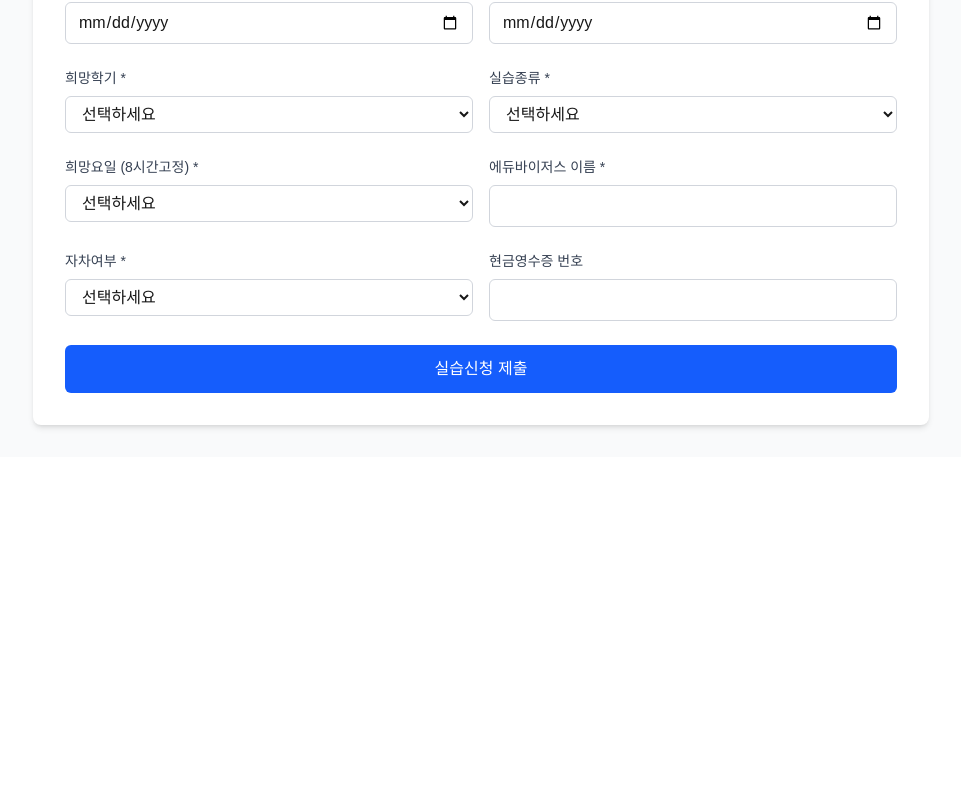
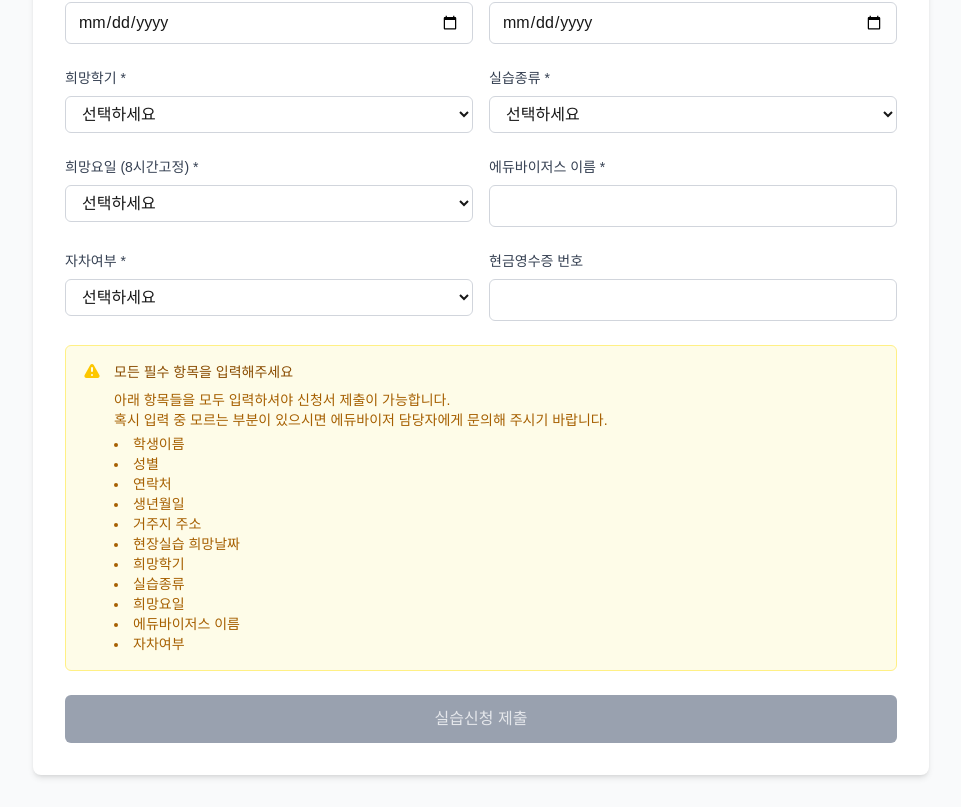
Before and after one commit to bp4sp4/korhrdsup, a Next.js app: page /consultation in a window 1280 px wide. Shown: the part 440-1247 px from the top of the page, without its empty margins (159-1120 px from the left). Before the commit the page ends 897 px from the top, so only its background shows below. Built offline with nearby package versions, Linux system fonts and the light colour scheme; no server answers.

Commit message:
update admin

```diff
--- a/src/app/admin/layout.tsx
+++ b/src/app/admin/layout.tsx
@@ -2,6 +2,7 @@
 
 import { useEffect, useState } from "react";
 import { getCurrentUser, getSession } from "@/lib/auth";
+import { supabase } from "@/lib/supabase";
 import { useRouter, usePathname } from "next/navigation";
 import AdminSidebar from "@/components/admin/AdminSidebar";
 import AdminHeader from "@/components/admin/AdminHeader";
@@ -13,14 +14,39 @@ export default function AdminLayout({
 }) {
   const [user, setUser] = useState<any>(null);
   const [loading, setLoading] = useState(true);
+  const [mounted, setMounted] = useState(false);
   const router = useRouter();
   const pathname = usePathname();
 
   useEffect(() => {
+    setMounted(true);
     checkAuth();
   }, []);
 
-  // 기본 페이지를 학생관리로 리다이렉트
+  // 세션 변경 감지
+  useEffect(() => {
+    if (!mounted) return;
+
+    const {
+      data: { subscription },
+    } = supabase.auth.onAuthStateChange(async (event, session) => {
+      console.log("Auth state changed:", event, session?.user?.email);
+
+      if (event === "SIGNED_IN" && session?.user) {
+        console.log("User signed in:", session.user.email);
+        setUser(session.user);
+        setLoading(false);
+      } else if (event === "SIGNED_OUT") {
+        console.log("User signed out");
+        setUser(null);
+        setLoading(false);
+        router.push("/admin/login");
+      }
+    });
+
+    return () => subscription.unsubscribe();
+  }, [mounted, router]);
+
   useEffect(() => {
     if (pathname === "/admin") {
       router.push("/admin/students");
@@ -29,7 +55,6 @@ export default function AdminLayout({
 
   const checkAuth = async () => {
     try {
-      // 환경 변수 확인
       if (
         !process.env.NEXT_PUBLIC_SUPABASE_URL ||
         !process.env.NEXT_PUBLIC_SUPABASE_ANON_KEY
@@ -40,13 +65,11 @@ export default function AdminLayout({
         return;
       }
 
-      // 타임아웃 설정 (5초)
       const timeoutPromise = new Promise((_, reject) =>
         setTimeout(() => reject(new Error("Auth timeout")), 5000)
       );
 
       const authPromise = async () => {
-        // 먼저 세션을 확인
         const { session, error: sessionError } = await getSession();
 
         if (sessionError) {
@@ -59,7 +82,6 @@ export default function AdminLayout({
           return { success: false, error: "No session" };
         }
 
-        // 세션이 있으면 사용자 정보 가져오기
         const { user, error: userError } = await getCurrentUser();
 
         if (userError || !user) {
@@ -96,23 +118,36 @@ export default function AdminLayout({
     return <>{children}</>;
   }
 
-  if (loading) {
+  // 클라이언트 사이드에서만 로딩 상태 렌더링
+  if (!mounted || loading) {
     return (
       <div className="min-h-screen flex items-center justify-center bg-gray-50">
         <div className="text-center">
           <div className="animate-spin rounded-full h-12 w-12 border-b-2 border-blue-600 mx-auto mb-4"></div>
           <div className="text-xl text-gray-600">로딩 중...</div>
           <div className="text-sm text-gray-500 mt-2">인증 확인 중입니다</div>
-          <div className="text-xs text-gray-400 mt-4">
-            로딩이 오래 걸리면 페이지를 새로고침해주세요
-          </div>
+          {mounted && (
+            <div className="text-xs text-gray-400 mt-4">
+              로딩이 오래 걸리면 페이지를 새로고침해주세요
+            </div>
+          )}
         </div>
       </div>
     );
   }
 
   if (!user) {
-    return null;
+    console.log("No user found, redirecting to login");
+    router.push("/admin/login");
+    return (
+      <div className="min-h-screen flex items-center justify-center bg-gray-50">
+        <div className="text-center">
+          <div className="text-xl text-gray-600">
+            사용자 정보를 확인하는 중...
+          </div>
+        </div>
+      </div>
+    );
   }
 
   return (
--- a/src/app/admin/login/page.tsx
+++ b/src/app/admin/login/page.tsx
@@ -52,8 +52,8 @@ export default function AdminLoginPage() {
           return;
         }
 
-        // 로그인 성공 시 학생관리 페이지로 이동
-        router.push("/admin/students");
+        // 로그인 성공 시 학생관리 페이지로 이동 (강제 새로고침)
+        window.location.href = "/admin/students";
       }
     } catch (err) {
       console.error("Login catch error:", err);
--- a/src/app/consultation/page.tsx
+++ b/src/app/consultation/page.tsx
@@ -39,6 +39,28 @@ export default function StudentApplicationForm() {
 
   const [isSubmitting, setIsSubmitting] = useState(false);
   const [submitStatus, setSubmitStatus] = useState<string>("");
+
+  // 필수 필드 검증 함수
+  const isFormValid = () => {
+    const requiredFields = [
+      "student_name",
+      "gender",
+      "phone",
+      "birth_date",
+      "address",
+      "preferred_practice_date",
+      "preferred_semester",
+      "practice_type",
+      "preferred_day",
+      "advisor_name",
+      "car_available",
+    ];
+
+    return requiredFields.every((field) => {
+      const value = formData[field as keyof StudentApplicationForm];
+      return value && value.trim() !== "";
+    });
+  };
 
   const handleInputChange = (
     e: React.ChangeEvent<
@@ -365,10 +387,19 @@ export default function StudentApplicationForm() {
                 className="w-full px-3 py-2 border border-gray-300 rounded-md focus:outline-none focus:ring-2 focus:ring-blue-500"
               >
                 <option value="">선택하세요</option>
-                <option value="현장실습">사회복지사</option>
-                <option value="인턴십">보육교사</option>
-                <option value="취업연계실습">한국어교원</option>
-                <option value="기타">평생교육사</option>
+                <option value="사회복지사 실습 160시간">
+                  사회복지사 실습 160시간
+                </option>
+                <option value="사회복지사 실습 120시간">
+                  사회복지사 실습 120시간
+                </option>
+                <option value="보육교사 실습 240시간">
+                  보육교사 실습 240시간
+                </option>
+                <option value="평생교육사 실습 160시간">
+                  평생교육사 실습 160시간
+                </option>
+                <option value="한국어교원 실습">한국어교원 실습</option>
               </select>
             </div>
           </div>
@@ -438,10 +469,63 @@ export default function StudentApplicationForm() {
             </div>
           </div>
 
+          {/* 필수 필드 안내 메시지 */}
+          {!isFormValid() && (
+            <div className="bg-yellow-50 border border-yellow-200 rounded-md p-4">
+              <div className="flex">
+                <div className="flex-shrink-0">
+                  <svg
+                    className="h-5 w-5 text-yellow-400"
+                    viewBox="0 0 20 20"
+                    fill="currentColor"
+                  >
+                    <path
+                      fillRule="evenodd"
+                      d="M8.257 3.099c.765-1.36 2.722-1.36 3.486 0l5.58 9.92c.75 1.334-.213 2.98-1.742 2.98H4.42c-1.53 0-2.493-1.646-1.743-2.98l5.58-9.92zM11 13a1 1 0 11-2 0 1 1 0 012 0zm-1-8a1 1 0 00-1 1v3a1 1 0 002 0V6a1 1 0 00-1-1z"
+                      clipRule="evenodd"
+                    />
+                  </svg>
+                </div>
+                <div className="ml-3">
+                  <h3 className="text-sm font-medium text-yellow-800">
+                    모든 필수 항목을 입력해주세요
+                  </h3>
+                  <div className="mt-2 text-sm text-yellow-700">
+                    <p>
+                      아래 항목들을 모두 입력하셔야 신청서 제출이 가능합니다.
+                      <br />
+                      혹시 입력 중 모르는 부분이 있으시면 에듀바이저 담당자에게
+                      문의해 주시기 바랍니다.
+                    </p>
+                    <ul className="mt-1 list-disc list-inside">
+                      {!formData.student_name && <li>학생이름</li>}
+                      {!formData.gender && <li>성별</li>}
+                      {!formData.phone && <li>연락처</li>}
+                      {!formData.birth_date && <li>생년월일</li>}
+                      {!formData.address && <li>거주지 주소</li>}
+                      {!formData.preferred_practice_date && (
+                        <li>현장실습 희망날짜</li>
+                      )}
+                      {!formData.preferred_semester && <li>희망학기</li>}
+                      {!formData.practice_type && <li>실습종류</li>}
+                      {!formData.preferred_day && <li>희망요일</li>}
+                      {!formData.advisor_name && <li>에듀바이저스 이름</li>}
+                      {!formData.car_available && <li>자차여부</li>}
+                    </ul>
+                  </div>
+                </div>
+              </div>
+            </div>
+          )}
+
           <button
             type="submit"
-            disabled={isSubmitting}
-            className="w-full bg-blue-600 text-white py-3 px-4 rounded-md hover:bg-blue-700 focus:outline-none focus:ring-2 focus:ring-blue-500 disabled:opacity-50 disabled:cursor-not-allowed"
+            disabled={isSubmitting || !isFormValid()}
+            className={`w-full py-3 px-4 rounded-md focus:outline-none focus:ring-2 focus:ring-blue-500 ${
+              isFormValid() && !isSubmitting
+                ? "bg-blue-600 text-white hover:bg-blue-700"
+                : "bg-gray-400 text-gray-200 cursor-not-allowed"
+            }`}
           >
             {isSubmitting ? "제출 중..." : "실습신청 제출"}
           </button>
```
